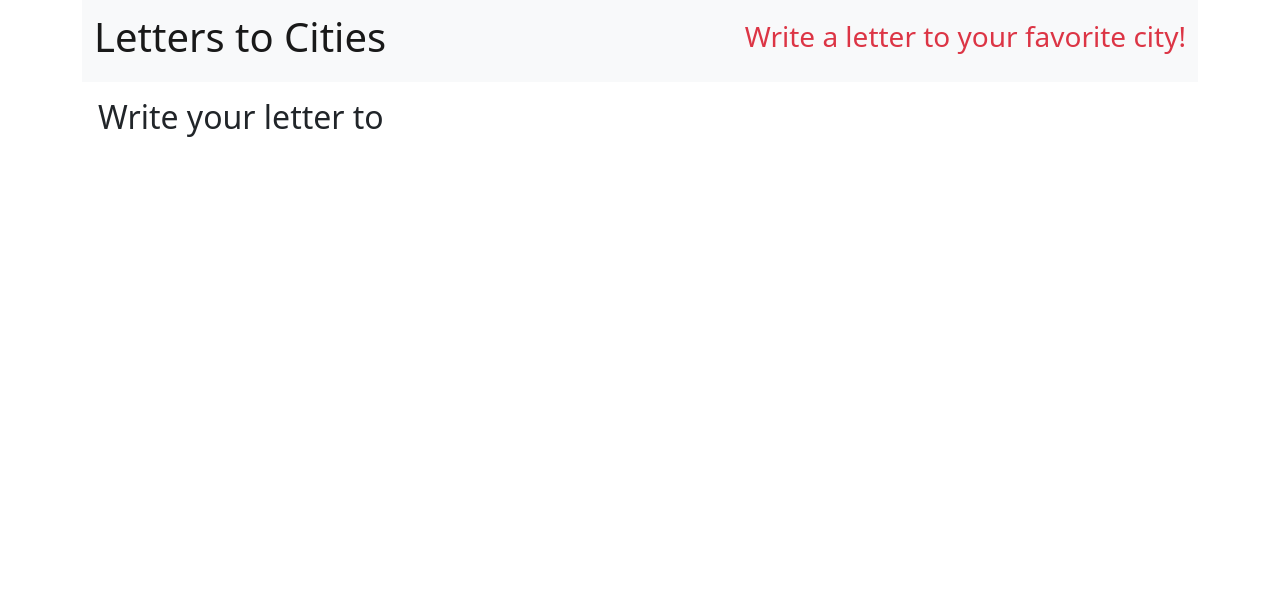
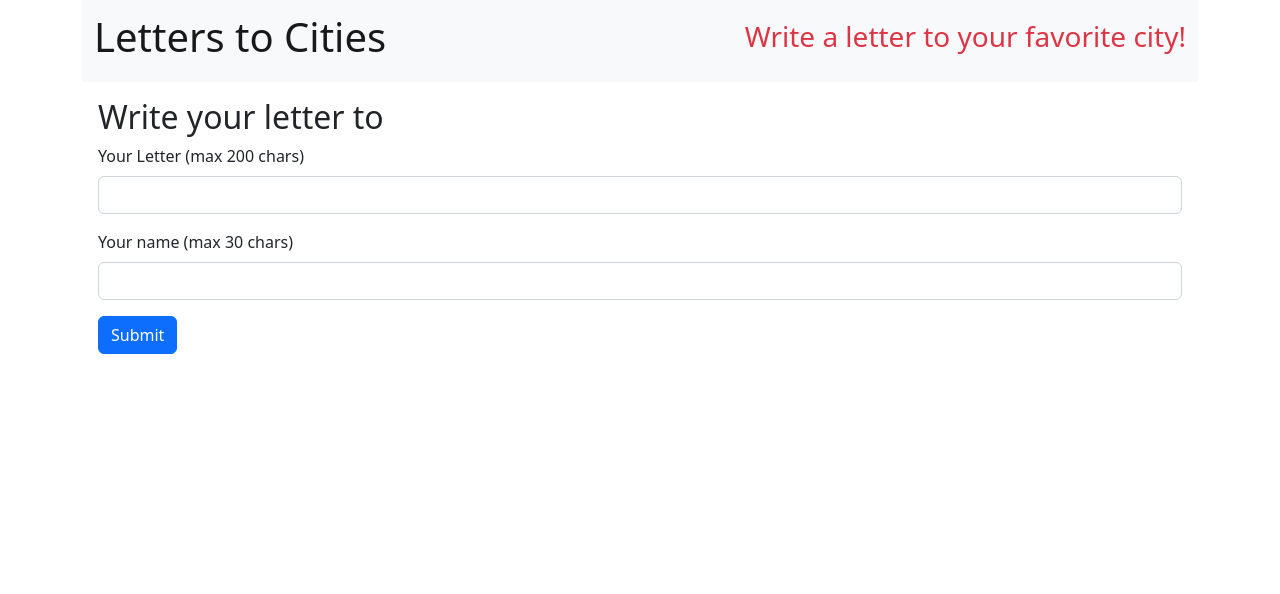
Before and after one commit to busywhistling/letters_to_cities, a Django app: template letters2cities/cities/templates/cities/write_letter.html in a window 1280 px wide. Shown: the top 594 px of the page. Run offline with Django 4.2, Linux system fonts and the light colour scheme; the template is opened without the code that fills it, so the values that code supplies are empty.

Commit message:
added letter form

```diff
--- /dev/null
+++ b/letters2cities/cities/forms.py
@@ -0,0 +1,5 @@
+from django import forms
+
+class LetterForm(forms.Form):
+    letter = forms.CharField(label='Your letter content', max_length=200)
+    author = forms.CharField(label='Your name', max_length=30)
--- a/letters2cities/cities/templates/cities/write_letter.html
+++ b/letters2cities/cities/templates/cities/write_letter.html
@@ -4,4 +4,16 @@
 {% block content %}
 <h2>Write your letter to {{ city.name }}</h2>
 
+<form action="" method="post">{% csrf_token %}
+  <div class="mb-3">
+    <label for="letter" class="form-label">Your Letter (max 200 chars)</label>
+    <input type="text" class="form-control" id="letter" name="letter" required maxlength="200">
+  </div>
+  <div class="mb-3">
+    <label for="author" class="form-label">Your name (max 30 chars)</label>
+    <input type="text" class="form-control" id="author" name="author" required maxlength="30">
+  </div>
+  <button type="submit" class="btn btn-primary">Submit</button>
+</form>
+
 {% endblock %}
```
Also changed, not shown: letters2cities/cities/views.py (+12 -1 lines).
